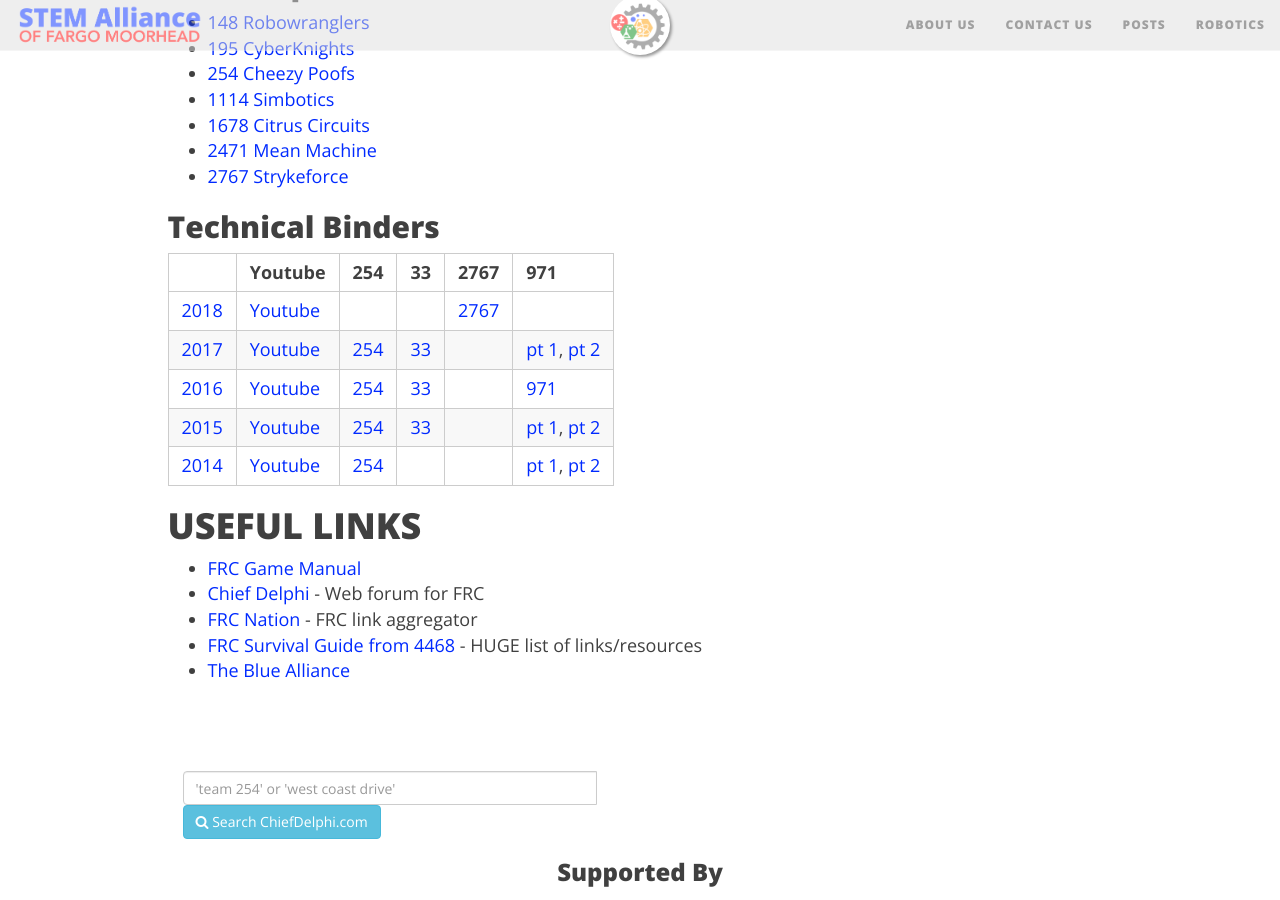
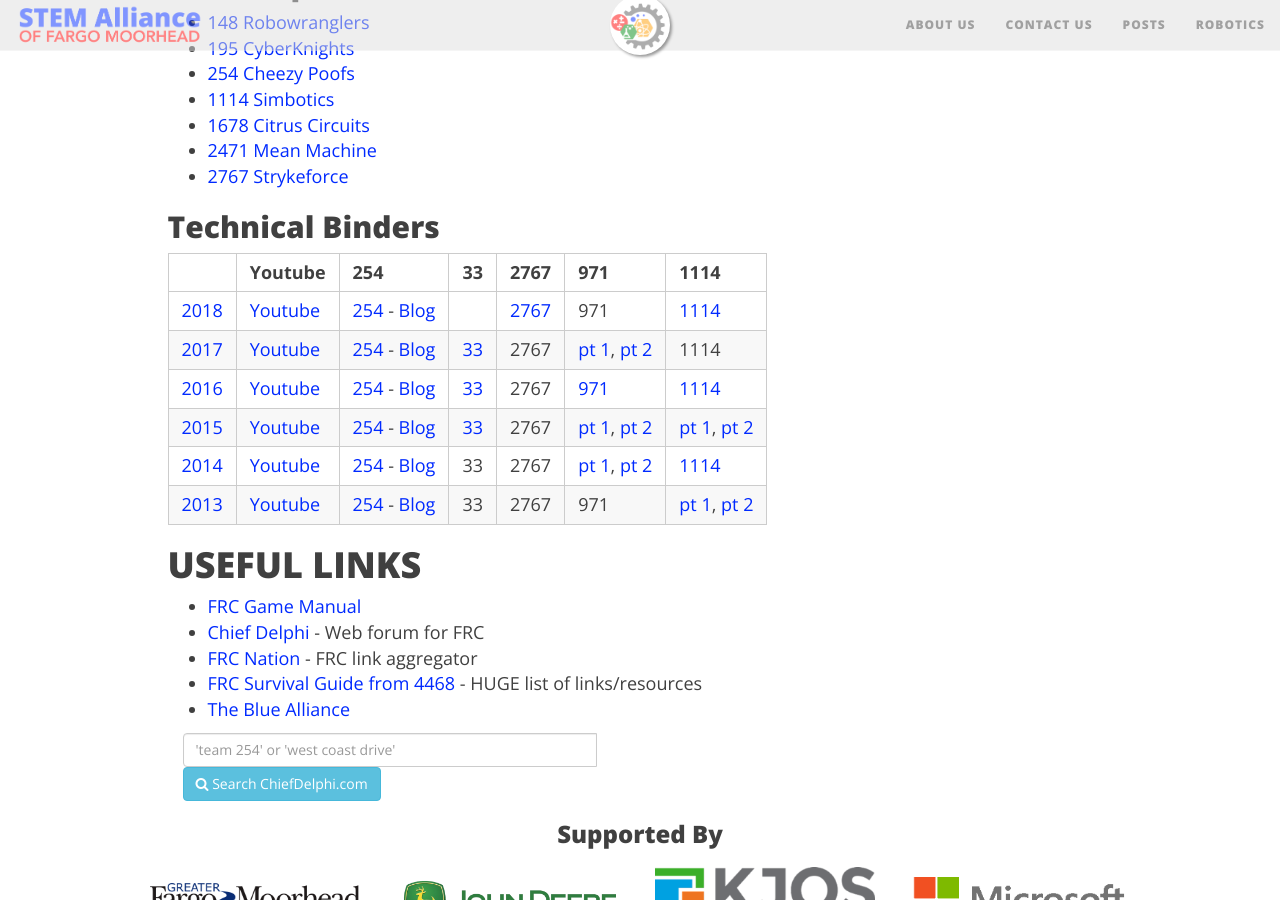
Before and after one commit to rheld22/STEM-Alliance.github.io, a Jekyll site: the page built from robotics/frc.md, in a window 1280 px wide and 900 px high, scrolled down 2739 px. Built offline with Jekyll 4.4.1, drawn with Linux system fonts in a browser that asks for light colours; nearby versions of some CDN libraries.

Commit message:
Updating tech resources. Gemfile updates

```diff
--- a/robotics/frc.md
+++ b/robotics/frc.md
@@ -104,13 +104,14 @@ add-sponsors: true
 
 ## Technical Binders
 
-|      | Youtube | 254  | 33   | 2767 | 971  |
-|------|---------|------|------|------|------|
-| [2018](https://firstfrc.blob.core.windows.net/frc2018/Manual/2018FRCGameSeasonManual.pdf) | [Youtube](https://www.youtube.com/results?search_query=frc+2018+einstein)  |  |  | [2767](https://www.chiefdelphi.com/media/papers/download/5481) |  |
-| [2017](https://firstfrc.blob.core.windows.net/frc2017/Manual/2017FRCGameSeasonManual.pdf) | [Youtube](https://www.youtube.com/results?search_query=frc+2017+einstein) |  [254](https://media.team254.com/2017/09/964207d8-technicalBinder2017.pdf) | [33](http://www.killerbees33.com/wp-content/uploads/2018/01/2017%20Design%20Binder.pdf) |  | [pt 1](http://frc971.org/files/2017-TechnicalDocumentation-971.pdf), [pt 2](http://frc971.org/files/2017-ControlsDocumentation-971.pdf) |
-| [2016](https://firstfrc.blob.core.windows.net/frc2016manuals/GameManual/FRC-2016-game-manual.pdf) | [Youtube](https://www.youtube.com/results?search_query=frc+2016+einstein) | [254](https://media.team254.com/2016/05/97d107e6-technicalBinder2016.pdf) | [33](http://www.killerbees33.com/wp-content/uploads/2018/01/Design%20Binder%202016.pdf) |  | [971](http://frc971.org/files/2016-TechnicalDocumentation-971.pdf) |
-| [2015](https://www.firstinspires.org/sites/default/files/uploads/resource_library/frc/game-and-season-info/archive/2015/GameManual20150407.pdf) | [Youtube](https://www.youtube.com/results?search_query=frc+2015+einstein) | [254](https://media.team254.com/resources/Team_254_Tech_Binder_2015.pdf) | [33](http://www.killerbees33.com/wp-content/uploads/2015/11/Design-Binder-2015.pdf) |  | [pt 1](http://frc971.org/files/2015-TechnicalDocumentation-971.pdf), [pt 2](http://frc971.org/files/2015-ControlsDocumentation-971.pdf) |
-| [2014](https://www.firstinspires.org/sites/default/files/uploads/resource_library/frc/game-and-season-info/archive/2014/2014-game-manual.pdf) | [Youtube](https://www.youtube.com/results?search_query=frc+2014+einstein) | [254](https://www.team254.com/first/2014/) |  |  | [pt 1](http://frc971.org/files/2014-TechnicalDocumentation.pdf), [pt 2](http://frc971.org/files/2014-ControlsDocumentation.pdf) |
+|  | Youtube | 254 | 33 | 2767 | 971 | 1114 |
+|-------------------------------------------------------------------------------------------------------------------------------------------------|---------------------------------------------------------------------------|---------------------------------------------------------------------------------------------------------------------------------------------------------------|-----------------------------------------------------------------------------------------|----------------------------------------------------------------|-----------------------------------------------------------------------------------------------------------------------------------------|-------------------------------------------------------------------------------------------------------------------------------------------------------------------|
+| [2018](https://firstfrc.blob.core.windows.net/frc2018/Manual/2018FRCGameSeasonManual.pdf) | [Youtube](https://www.youtube.com/results?search_query=frc+2018+einstein) | [254](https://media.team254.com/2018/07/8fda07af-2018-Techbinder.pdf) - [Blog](https://www.team254.com/category/frc/2018-frc-build-season-frc/?order=asc) |  | [2767](https://www.chiefdelphi.com/media/papers/download/5481) | 971 | [1114](http://www.simbotics.org/files/games/robots/first/2018-board.pdf) |
+| [2017](https://firstfrc.blob.core.windows.net/frc2017/Manual/2017FRCGameSeasonManual.pdf) | [Youtube](https://www.youtube.com/results?search_query=frc+2017+einstein) | [254](https://media.team254.com/2017/09/964207d8-technicalBinder2017.pdf) - [Blog](https://www.team254.com/category/frc/2017-frc-build-season-frc/?order=asc) | [33](http://www.killerbees33.com/wp-content/uploads/2018/01/2017%20Design%20Binder.pdf) | 2767 | [pt 1](http://frc971.org/files/2017-TechnicalDocumentation-971.pdf), [pt 2](http://frc971.org/files/2017-ControlsDocumentation-971.pdf) | 1114 |
+| [2016](https://firstfrc.blob.core.windows.net/frc2016manuals/GameManual/FRC-2016-game-manual.pdf) | [Youtube](https://www.youtube.com/results?search_query=frc+2016+einstein) | [254](https://media.team254.com/2016/05/97d107e6-technicalBinder2016.pdf) - [Blog](https://www.team254.com/category/frc/2016-frc-build-season-frc/?order=asc) | [33](http://www.killerbees33.com/wp-content/uploads/2018/01/Design%20Binder%202016.pdf) | 2767 | [971](http://frc971.org/files/2016-TechnicalDocumentation-971.pdf) | [1114](http://www.simbotics.org/files/games/robots/first/2016-board.pdf) |
+| [2015](https://www.firstinspires.org/sites/default/files/uploads/resource_library/frc/game-and-season-info/archive/2015/GameManual20150407.pdf) | [Youtube](https://www.youtube.com/results?search_query=frc+2015+einstein) | [254](https://media.team254.com/resources/Team_254_Tech_Binder_2015.pdf) - [Blog](https://www.team254.com/category/frc/2015-frc-build-season-frc/?order=asc) | [33](http://www.killerbees33.com/wp-content/uploads/2015/11/Design-Binder-2015.pdf) | 2767 | [pt 1](http://frc971.org/files/2015-TechnicalDocumentation-971.pdf), [pt 2](http://frc971.org/files/2015-ControlsDocumentation-971.pdf) | [pt 1](http://www.simbotics.org/files/games/robots/first/2015-engineering-notebook.pdf), [pt 2](http://www.simbotics.org/files/games/robots/first/2015-board.pdf) |
+| [2014](https://www.firstinspires.org/sites/default/files/uploads/resource_library/frc/game-and-season-info/archive/2014/2014-game-manual.pdf) | [Youtube](https://www.youtube.com/results?search_query=frc+2014+einstein) | [254](https://www.team254.com/first/2014/) - [Blog](https://www.team254.com/category/frc/2014/?order=asc) | 33 | 2767 | [pt 1](http://frc971.org/files/2014-TechnicalDocumentation.pdf), [pt 2](http://frc971.org/files/2014-ControlsDocumentation.pdf) | [1114](http://www.simbotics.org/files/games/robots/first/2014-board.pdf) |
+| [2013](https://www.firstinspires.org/sites/default/files/uploads/resource_library/frc/game-and-season-info/archive/2013/2013-game-manual.pdf) | [Youtube](https://www.youtube.com/results?search_query=frc+2013+einstein) | [254](https://www.team254.com/first/2013/) - [Blog](https://www.team254.com/category/frc/2013/?order=asc) | 33 | 2767 | 971 | [pt 1](http://www.simbotics.org/files/games/robots/first/2013-engineering-notebook.pdf), [pt 2](http://www.simbotics.org/files/games/robots/first/2013-board.pdf) |
 
 
 # Useful Links
@@ -120,8 +121,6 @@ add-sponsors: true
 - [FRC Survival Guide from 4468](http://fernbanklinks.com/wp-content/uploads/2017/07/FRCSurvivalGuide.pdf) - HUGE list of links/resources
 - [The Blue Alliance](https://thebluealliance.com/)
 
-<br/>
-
 <form class="form-inline col-md-12" role="search" method="get" action="http://www.google.com/search" target="_blank">
    <div class="input-group mb-3">
       <input id="mysearch2" type="search" placeholder="'team 254' or 'west coast drive'" name="q" class="form-control">
```
Also changed, not shown: Gemfile.lock, 1 other file.
